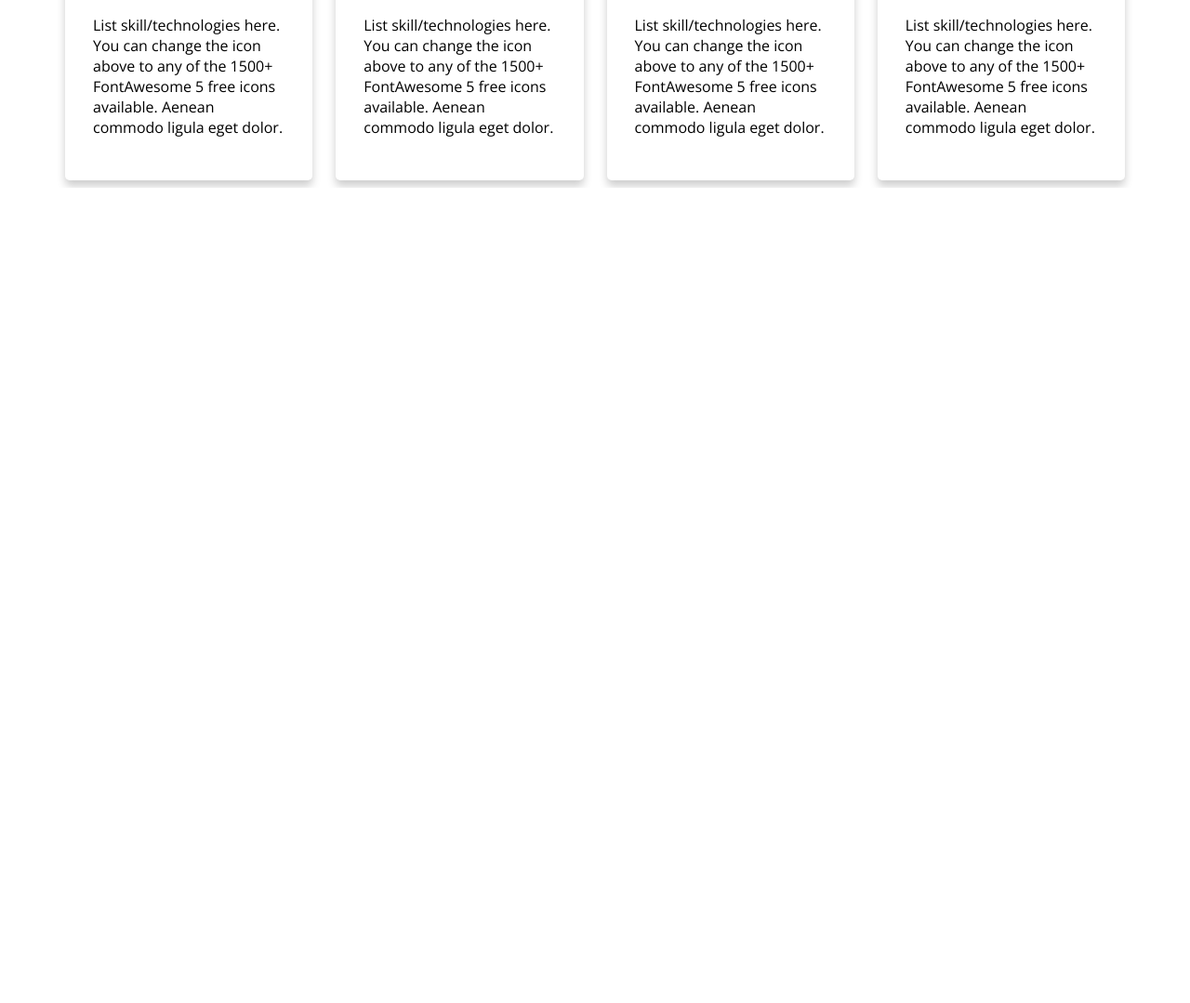
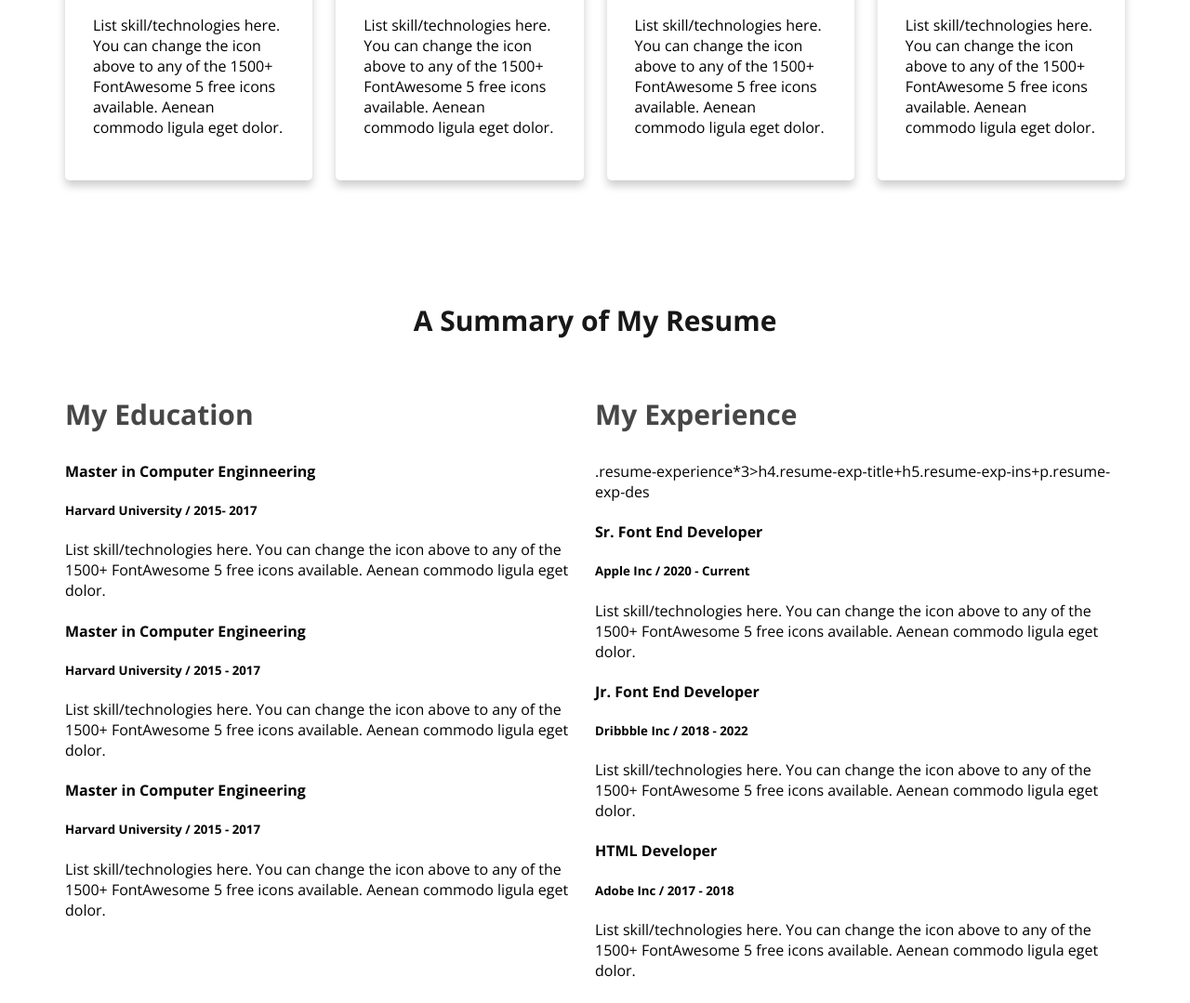
Before and after one commit to rahim7808/developer, a plain HTML site: page index.html in a window 1280 px wide. Shown: the part 1767-2846 px from the top of the page at 93% size. Before the commit the page ends 1969 px from the top, so only its background shows below. Drawn offline with nearby package versions, Linux system fonts and the light colour scheme.

Commit message:
resme and expericen added

```diff
--- a/index.html
+++ b/index.html
@@ -92,6 +92,62 @@
 
         </div>
         </section>
+        <section>
+            <h3 class="section-title">A Summary of My Resume</h3>
+        <div class="resume-container">
+
+            <div class="resume-colum">
+                <h3 class="resume-title">My Education</h3>
+                <!-- .resume-item*3>h4.resume-item-title+h5.resume-item-ins+p.resume-item-des -->
+                <div class="resume-item">
+                    <h4 class="resume-item-title">Master in Computer Enginneering</h4>
+                    <h5 class="resume-item-ins">Harvard University / 2015- 2017</h5>
+                    <p class="resume-item-des">List skill/technologies here. You can change the icon above
+                        to any of the 1500+ FontAwesome 5 free icons available. Aenean commodo ligula eget dolor.</p>
+                </div>
+                <div class="resume-item">
+                    <h4 class="resume-item-title">Master in Computer Engineering</h4>
+                    <h5 class="resume-item-ins">Harvard University / 2015 - 2017</h5>
+                    <p class="resume-item-des">List skill/technologies here. You can change the icon above
+                        to any of the 1500+ FontAwesome 5 free icons available. Aenean commodo ligula eget dolor.</p>
+                </div>
+                <div class="resume-item">
+                    <h4 class="resume-item-title">Master in Computer Engineering</h4>
+                    <h5 class="resume-item-ins">Harvard University / 2015 - 2017</h5>
+                    <p class="resume-item-des">List skill/technologies here. You can change the icon above
+                        to any of the 1500+ FontAwesome 5 free icons available. Aenean commodo ligula eget dolor.</p>
+                </div>
+
+
+            </div>
+            <div class="resume-colum">
+                <h3 class="resume-title">My Experience</h3>
+                .resume-experience*3>h4.resume-exp-title+h5.resume-exp-ins+p.resume-exp-des
+
+            <div class="resume-experience">
+                <h4 class="resume-exp-title">Sr. Font End Developer</h4>
+                <h5 class="resume-exp-ins">Apple Inc / 2020 - Current</h5>
+                <p class="resume-exp-des">List skill/technologies here. You can change the icon above
+                    to any of the 1500+ FontAwesome 5 free icons available. Aenean commodo ligula eget dolor.</p>
+            </div>
+            <div class="resume-experience">
+                <h4 class="resume-exp-title">Jr. Font End Developer</h4>
+                <h5 class="resume-exp-ins">Dribbble Inc / 2018 - 2022</h5>
+                <p class="resume-exp-des">List skill/technologies here. You can change the icon above
+                    to any of the 1500+ FontAwesome 5 free icons available. Aenean commodo ligula eget dolor.</p>
+            </div>
+            <div class="resume-experience">
+                <h4 class="resume-exp-title">HTML Developer</h4>
+                <h5 class="resume-exp-ins">Adobe Inc / 2017 - 2018</h5>
+                <p class="resume-exp-des">List skill/technologies here. You can change the icon above
+                    to any of the 1500+ FontAwesome 5 free icons available. Aenean commodo ligula eget dolor.</p>
+            </div>
+
+            </div>
+
+        </div>
+
+        </section>
     </main>
 <footer></footer>
 
--- a/style/hary.css
+++ b/style/hary.css
@@ -91,6 +91,10 @@ nav a{
 main{
     max-width: 1140px;
     margin: 0 auto;
+
+}
+main section{
+    margin-top: 130px;
 }
 .about{
     padding: 130px;
@@ -124,6 +128,9 @@ text-align:center;
 .experience > .section-des{
 padding: 30px 150px;
 }
+.experience{
+    margin-top: auto;
+}
 .skills-container{
     display: flex;
     gap: 25px;
@@ -137,3 +144,15 @@ padding: 30px 150px;
     box-shadow:0px 6px 10px 0px  rgba(0, 0, 0, 0.2);
     border: 0px;
 }
+/* resume section */
+
+.resume-container{
+    display:flex;
+}
+.resume-title{
+    color: #474747;
+    font-size: 30px;
+
+    font-weight: 700;
+
+}
```
